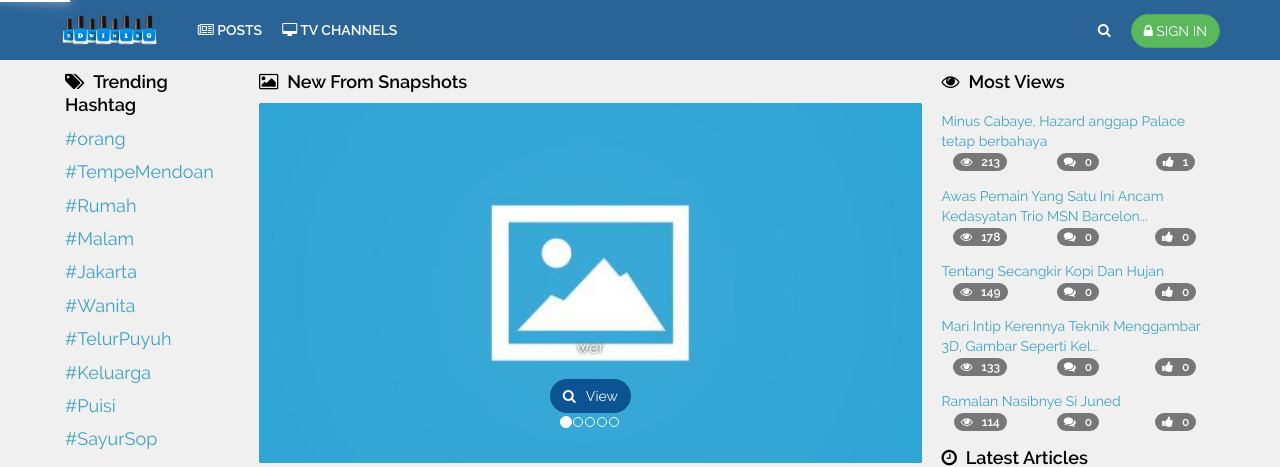
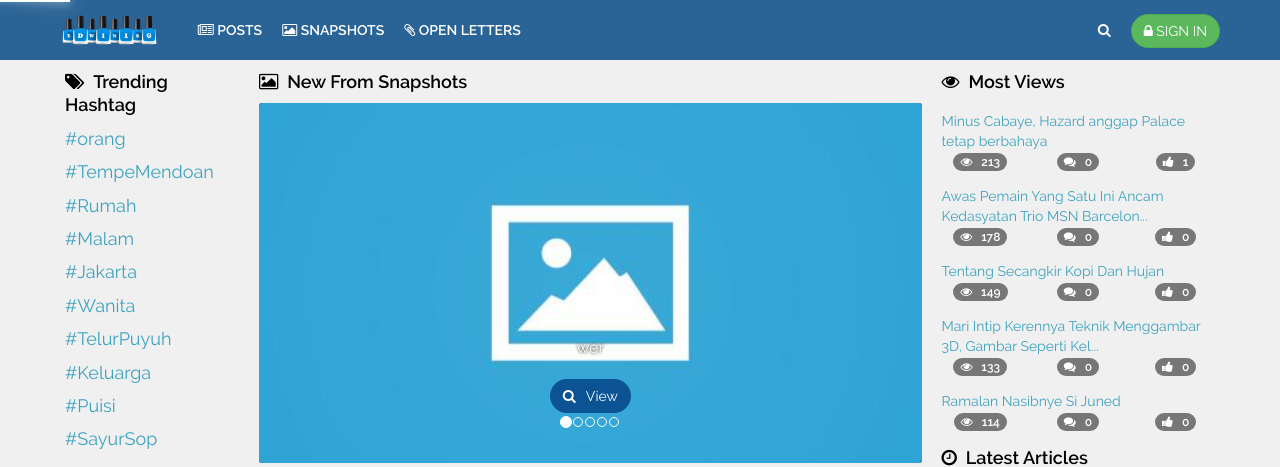
Before and after one commit to edwin18g/mysite, a CodeIgniter app: page / in a window 1280 px wide. Shown: the top 467 px of the page. Run offline with CodeIgniter, Linux system fonts and the light colour scheme; data comes from the database, SQL or seed files in the repository; tables that the repository leaves empty hold one stand-in row (values such as "Sample post"); data that the repository does not hold is empty; some libraries are stand-ins or nearby versions.

Commit message:
new fontaswsome

```diff
--- a/themes/default/views/layouts/default.php
+++ b/themes/default/views/layouts/default.php
@@ -41,15 +41,15 @@
 						<li<?php echo ($this->uri->segment(1) == 'posts' ? ' class="active"' : ''); ?>>
 							<a href="<?php echo base_url('posts'); ?>" ><i class="fa fa-newspaper-o"></i> <?php echo phrase('posts'); ?></a>
 						</li>
-						<?php /*<li<?php echo ($this->uri->segment(1) == 'snapshots' ? ' class="active"' : ''); ?>>
+						<li<?php echo ($this->uri->segment(1) == 'snapshots' ? ' class="active"' : ''); ?>>
 							<a href="<?php echo base_url('snapshots'); ?>" ><i class="fa fa-image"></i> <?php echo phrase('snapshot'); ?></a>
 						</li>
 						<li<?php echo ($this->uri->segment(1) == 'openletters' ? ' class="active"' : ''); ?>>
 							<a href="<?php echo base_url('openletters'); ?>" ><i class="fa fa-paperclip"></i> <?php echo phrase('open_letter'); ?></a>
-						</li>*/?>
-						<li<?php echo ($this->uri->segment(1) == 'tv' ? ' class="active"' : ''); ?>>
+						</li>
+						<?php /*<li<?php echo ($this->uri->segment(1) == 'tv' ? ' class="active"' : ''); ?>>
 							<a href="<?php echo base_url('tv'); ?>" ><i class="fa fa-desktop"></i> <?php echo phrase('tv_channels'); ?></a>
-						</li>
+						</li>*/ ?>
 
 						<?php if($this->session->userdata('loggedIn')) { ?>
 
```
